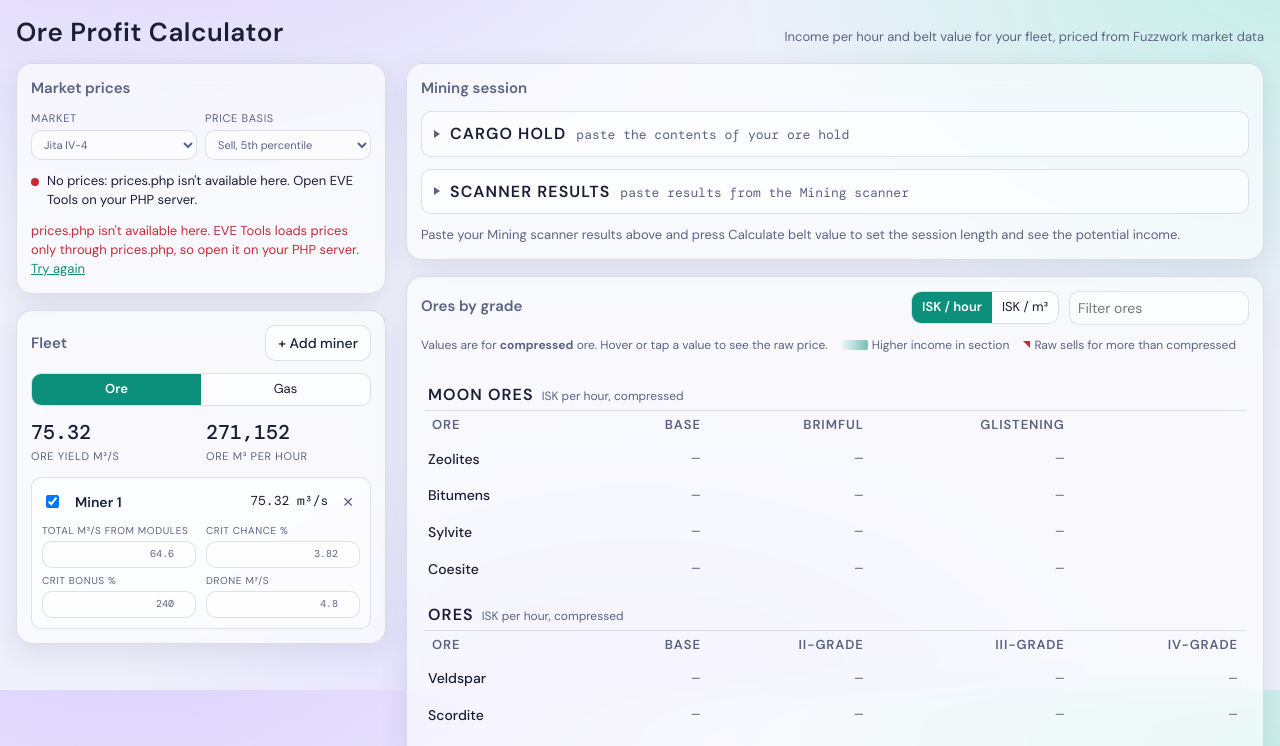
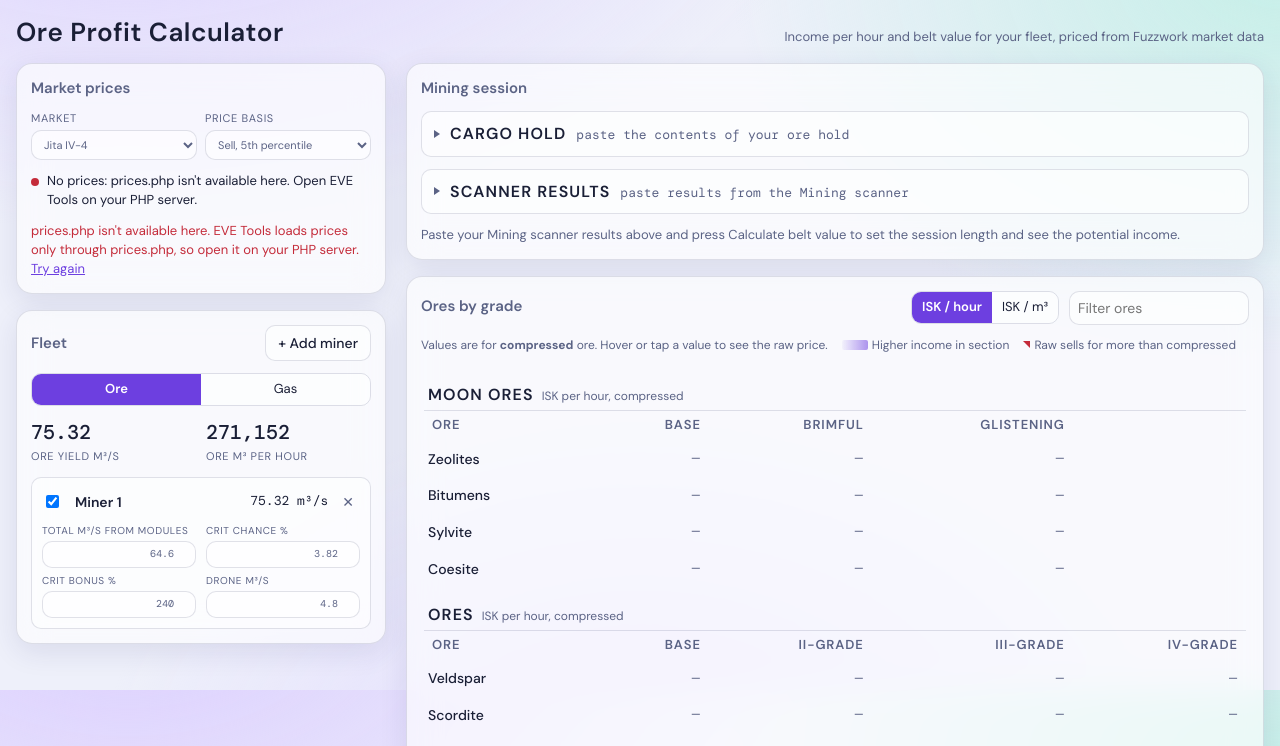
Before and after one commit to omenek159/EVE-Tools, a plain HTML site: page index.html in a window 1280 px wide. Shown: the part 110-856 px from the top of the page. Drawn offline with nearby package versions, Linux system fonts and the light colour scheme; no server answers.

Commit message:
Glass theme: violet accent instead of teal
Dark mode uses #9b6bff with dark button text; light mode a deeper
#6d3fe0 with white text so it stays readable on white. The heat cells,
logo T and "Tools" follow the accent. Background glow unchanged.

Co-Authored-By: Claude Opus 5.5 <noreply@anthropic.com>
Claude-Session: https://claude.ai/code/session_01XcdQZJxYKbYZqLzah5x8DH

```diff
--- a/css/app.css
+++ b/css/app.css
@@ -2,7 +2,7 @@
   /* Glass theme. --panel/--panel-2 are see-through (panels blur what's behind them); --surface is the near-solid
      background for things that float over content: tooltip, settings drawer, sticky table headers. */
   --bg:#eef0fa; --panel:rgba(255,255,255,.62); --panel-2:rgba(255,255,255,.55); --surface:rgba(250,251,255,.95); --fg:#1a1f36; --muted:#5b6385; --line:rgba(28,33,78,.13);
-  --accent:#0c8f7b; --cool:#3b6fd8; --accent-fg:#ffffff; --heat:12,143,123; --good:#16884f; --warn:#b4650c; --bad:#c42b3a;
+  --accent:#6d3fe0; --cool:#3b6fd8; --accent-fg:#ffffff; --heat:109,63,224; --good:#16884f; --warn:#b4650c; --bad:#c42b3a;
   --hdr:rgba(255,255,255,.6); --hdr-fg:#1a1f36; --hdr-muted:#5b6385; --hdr-line:rgba(28,33,78,.1);
   --glow:radial-gradient(1200px 700px at 10% -10%,#dccfff 0%,transparent 60%),radial-gradient(1000px 700px at 100% 10%,#c6efe8 0%,transparent 55%),radial-gradient(900px 600px at 50% 110%,#e2dbff 0%,transparent 60%);
   --shadow:0 8px 28px rgba(40,44,110,.10);
@@ -13,14 +13,14 @@
 }
 @media (prefers-color-scheme: dark){:root:not([data-theme="light"]){
   --bg:#0b0f1e; --panel:rgba(255,255,255,.055); --panel-2:rgba(255,255,255,.06); --surface:rgba(20,24,48,.94); --fg:#eef1ff; --muted:#a3a9c9; --line:rgba(255,255,255,.12);
-  --accent:#2ee6c5; --cool:#8ab4ff; --accent-fg:#02201b; --heat:46,230,197; --good:#5be08f; --warn:#ffc46b; --bad:#ff7c8a;
+  --accent:#9b6bff; --cool:#8ab4ff; --accent-fg:#12072b; --heat:155,107,255; --good:#5be08f; --warn:#ffc46b; --bad:#ff7c8a;
   --hdr:rgba(10,14,30,.6); --hdr-fg:#eef1ff; --hdr-muted:#9aa1c4; --hdr-line:rgba(255,255,255,.12);
   --glow:radial-gradient(1200px 700px at 10% -10%,#3b1f7a 0%,transparent 60%),radial-gradient(1000px 700px at 100% 10%,#0e5a6b 0%,transparent 55%),radial-gradient(900px 600px at 50% 110%,#24135c 0%,transparent 60%);
   --shadow:0 8px 32px rgba(0,0,0,.25);
   color-scheme:dark}}
 :root[data-theme="dark"]{
   --bg:#0b0f1e; --panel:rgba(255,255,255,.055); --panel-2:rgba(255,255,255,.06); --surface:rgba(20,24,48,.94); --fg:#eef1ff; --muted:#a3a9c9; --line:rgba(255,255,255,.12);
-  --accent:#2ee6c5; --cool:#8ab4ff; --accent-fg:#02201b; --heat:46,230,197; --good:#5be08f; --warn:#ffc46b; --bad:#ff7c8a;
+  --accent:#9b6bff; --cool:#8ab4ff; --accent-fg:#12072b; --heat:155,107,255; --good:#5be08f; --warn:#ffc46b; --bad:#ff7c8a;
   --hdr:rgba(10,14,30,.6); --hdr-fg:#eef1ff; --hdr-muted:#9aa1c4; --hdr-line:rgba(255,255,255,.12);
   --glow:radial-gradient(1200px 700px at 10% -10%,#3b1f7a 0%,transparent 60%),radial-gradient(1000px 700px at 100% 10%,#0e5a6b 0%,transparent 55%),radial-gradient(900px 600px at 50% 110%,#24135c 0%,transparent 60%);
   --shadow:0 8px 32px rgba(0,0,0,.25);
```
